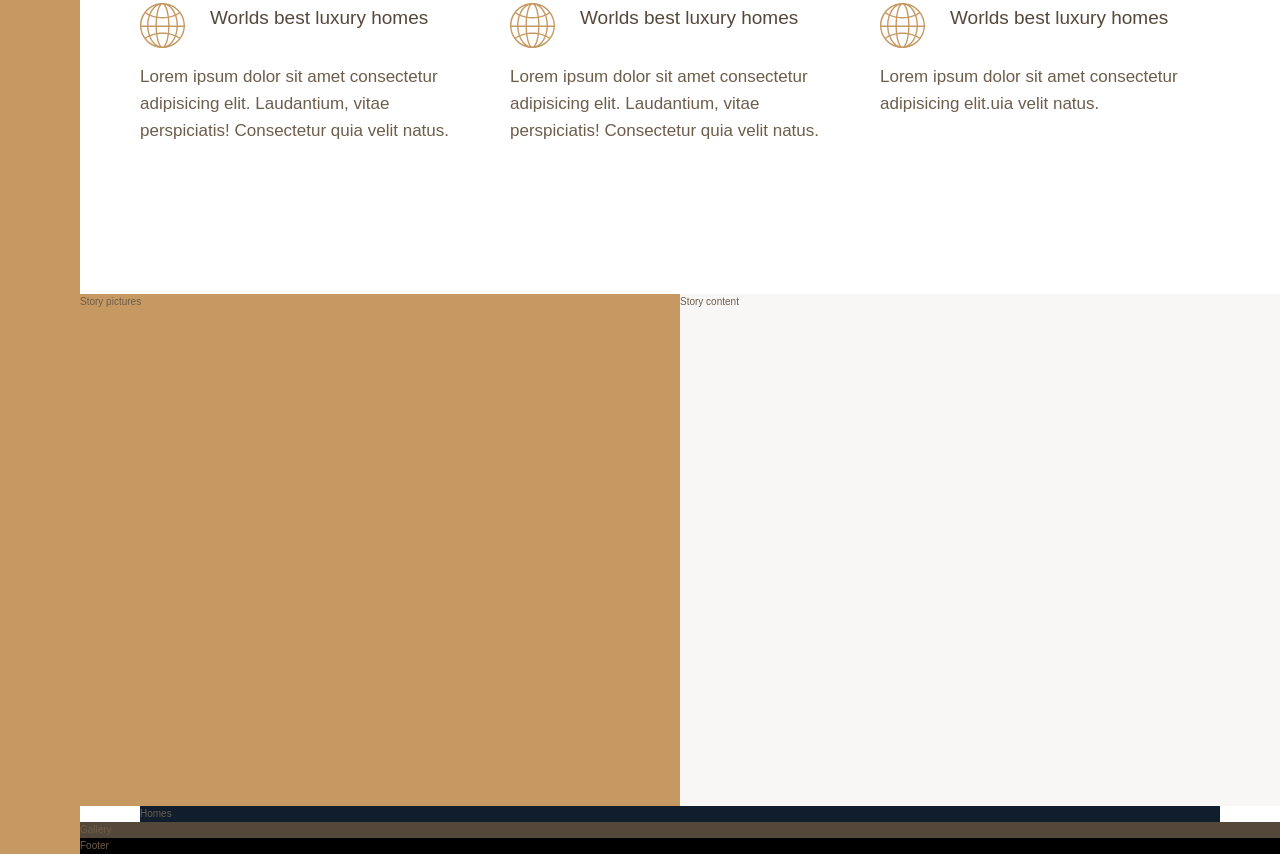
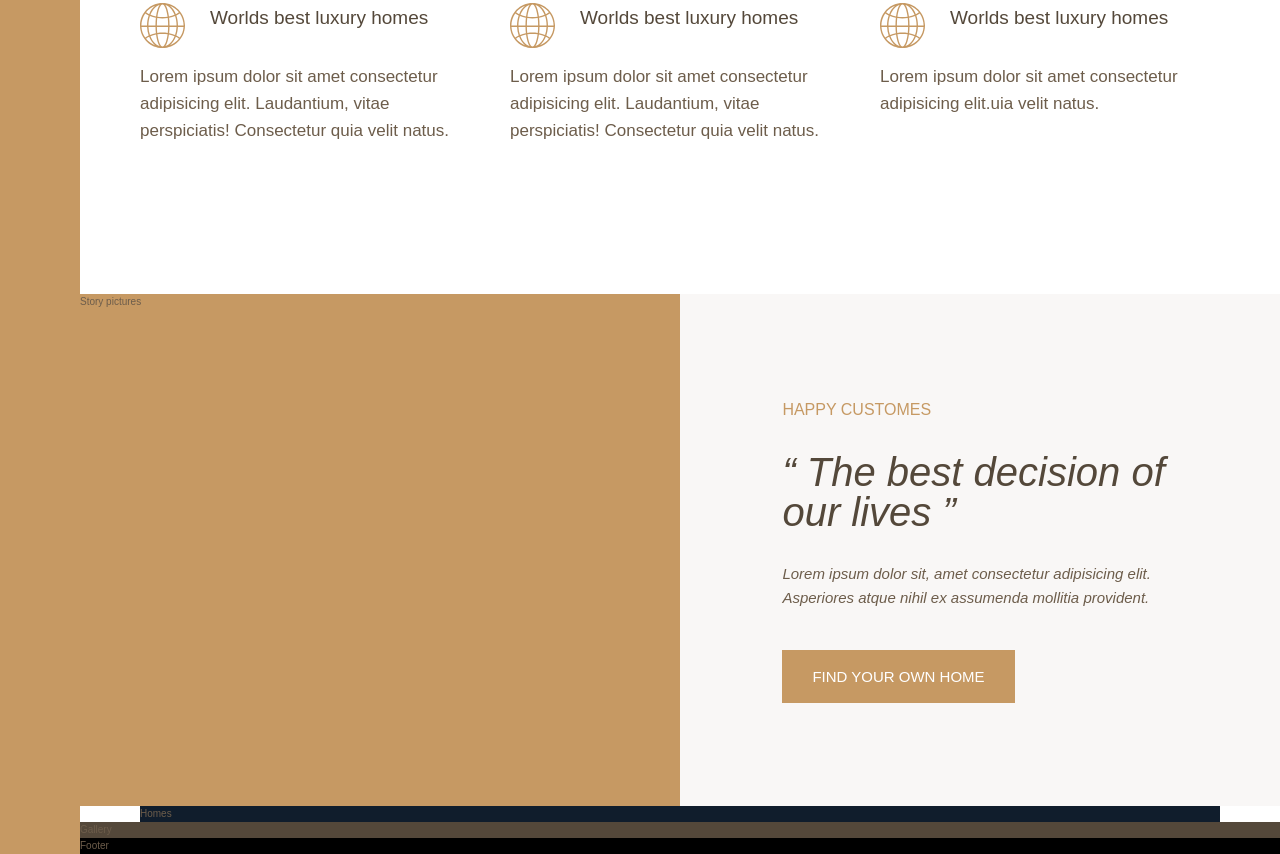
Before and after one commit to ShadmanShihab/House-Rental-Website, a website: page index.html in a window 1280 px wide. Shown: the part 959-1813 px from the top of the page. Drawn offline with Linux system fonts and the light colour scheme.

Commit message:
story content added

```diff
--- a/index.html
+++ b/index.html
@@ -63,12 +63,18 @@
             </div>
         </section>
 
+
         <div class="story__pictures">
             Story pictures
         </div>
 
         <div class="story__content">
-            Story content
+            <h3 class="heading-3 mb-md"> Happy Customes </h3>
+            <h2 class="heading-2 heading-2--dark mb-md">&ldquo; The best decision of our lives &rdquo;</h2>
+            <p class="story__text">
+                Lorem ipsum dolor sit, amet consectetur adipisicing elit. Asperiores atque nihil ex assumenda mollitia provident.
+            </p>
+            <button class="btn">Find your own home</button>
         </div>
 
         <div class="homes">
--- a/sass/_features.scss
+++ b/sass/_features.scss
@@ -5,7 +5,7 @@
     display: grid;
     //grid-template-columns: repeat(3, 1fr);
     //responsive grid
-    grid-template-columns: repeat(auto-fit, minmax(25rem, 1fr));
+    grid-template-columns: repeat(auto-fit, minmax(30rem, 1fr));
     grid-gap: 30px;
 
     align-items: flex-start;
--- a/sass/_story.scss
+++ b/sass/_story.scss
@@ -7,5 +7,25 @@
     &__content{
         background-color: $color-grey-light-1;
         grid-column: col-start 5 / full-end;
+
+        padding: 6rem 8vw;
+
+
+        /*---------Alignment using flexbox starts-------*/
+        // display: flex;
+        // flex-direction: column;
+        // justify-content: center;
+        // align-items: flex-start;
+        /*---------Alignment using flexbox ends-------*/
+
+        display: grid;
+        align-content: center;
+        justify-items: start;
+    }
+
+    &__text{
+        font-size: 1.5rem;
+        font-style: italic;
+        margin-bottom: 4rem;
     }
 }
--- a/sass/_typography.scss
+++ b/sass/_typography.scss
@@ -9,10 +9,19 @@
 }
 .heading-2{
     @extend %heading;
+    font-size: 4rem;
+    font-style: italic;
+    line-height: 1;
+
+    &--dark { color: $color-grey-dark-1; }
+    &--light { color: $color-grey-light-1; }
 }
 
 .heading-3{
     @extend %heading;
+    font-size: 1.6rem;
+    color: $color-primary;
+    text-transform: uppercase;
 }
 
 .heading-4{
@@ -22,3 +31,25 @@
     &--dark { color: $color-grey-dark-1; }
     &--light { color: $color-grey-light-1; }
 }
+
+.btn{
+    background-color: $color-primary;
+    color: #fff;
+    border: none;
+    border-radius: 0;
+    font-family: $font-display;
+    font-size: 1.5rem;
+    text-transform: uppercase;
+    padding: 1.8rem 3rem;
+    cursor: pointer;
+    transition: all 0.2s;
+    &:hover{
+        background-color: $color-primary-dark;
+    }
+}
+
+
+.mb-sm{ margin-bottom: 2rem; }
+.mb-md{ margin-bottom: 3rem; }
+.mb-lg{ margin-bottom: 4rem; }
+.mb-hg{ margin-bottom: 8rem; }
```
Also changed, not shown: css/style.css.
